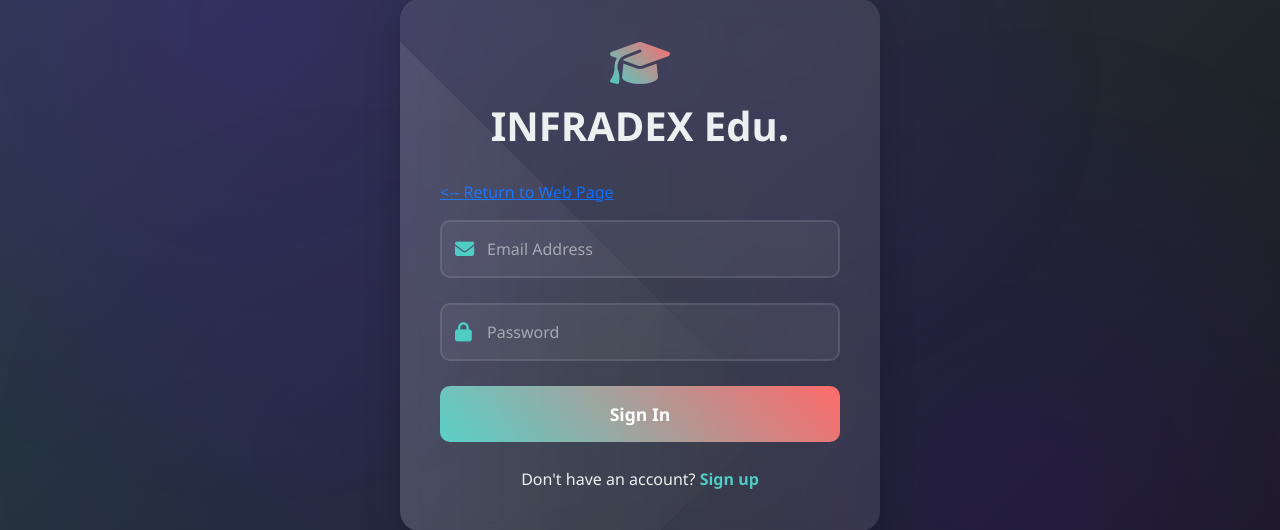
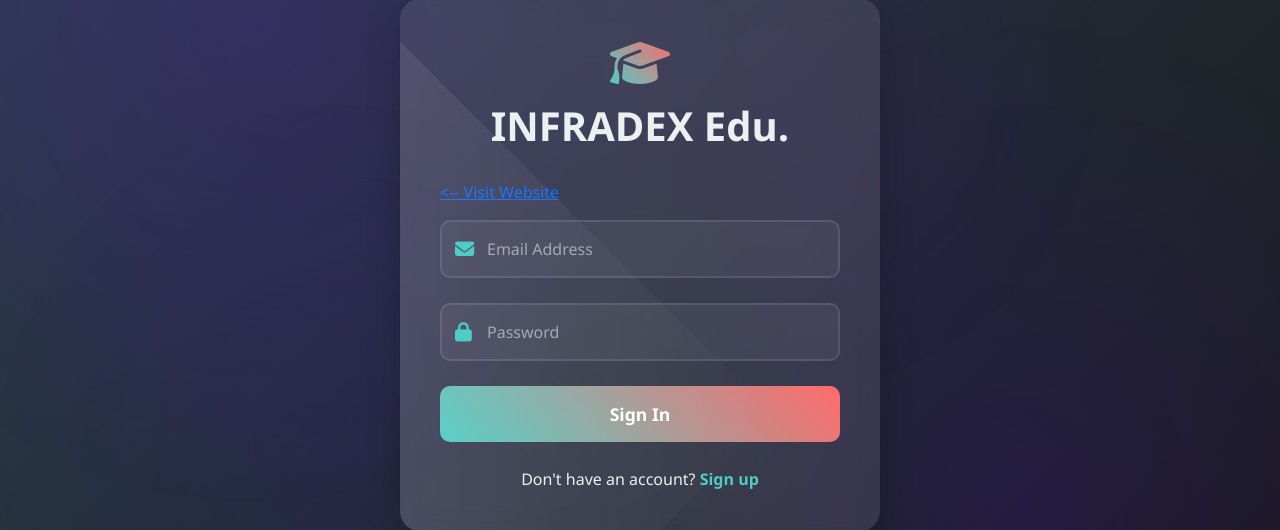
Before and after one commit to ibrahim-bhat/Infradex-Education-web, a PHP site: page /login-new.php in a window 1280 px wide. Shown: the part 135-665 px from the top of the page. Run offline with PHP 8.4, Linux system fonts and the light colour scheme; some libraries are stand-ins or nearby versions.

Commit message:
link signup and return

```diff
--- a/login-new.php
+++ b/login-new.php
@@ -282,7 +282,7 @@ try {
                 <i class="fas fa-graduation-cap"></i>
             </div>
             <h1 class="mt-0"> INFRADEX Edu.</h1>
-            <p><a href="https://infradexedu.in"><-- Return to Web Page</a> </p>
+            <p><a href="https://infradexedu.in"><-- Visit Website</a> </p>
             <div class="error-message" id="errorMessage"></div>
 
             <form id="loginForm" method="POST">
--- a/signup.php
+++ b/signup.php
@@ -84,7 +84,8 @@ if ($_SERVER['REQUEST_METHOD'] == 'POST') {
         // If everything is successful, commit the transaction
         $conn->commit();
         $success_message = "Account created successfully! Please login.";
-        header("refresh:2;url=login-new.php");
+        header("Refresh: 2; url=https://infradexedu.in");
+        echo "You will be redirected to Web Pagge in 2 seconds. If not, click <a href='https://infradexedu.in'>here</a>.";
 
     } catch (Exception $e) {
         // If there's an error, rollback the transaction
```
